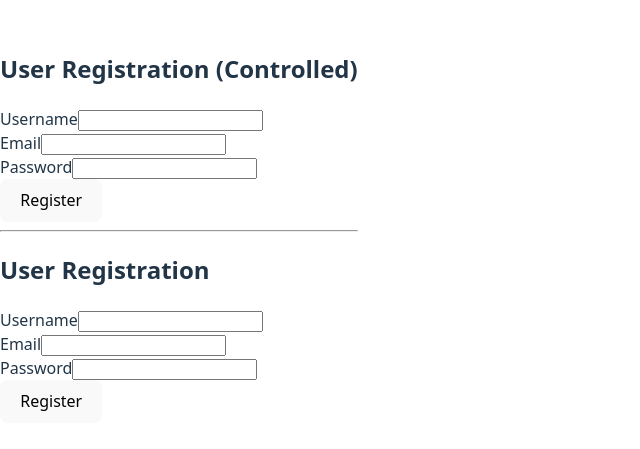
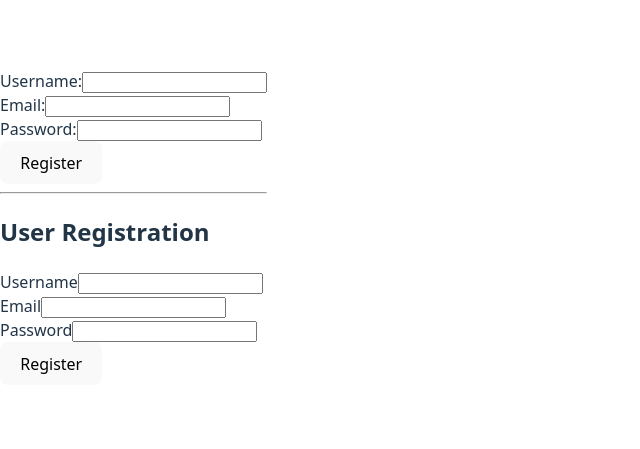
Before and after one commit to David-Samson401/alx-fe-reactjs, a React (Vite) app in the folder form-handling-react/: page / in a window 1280 px wide. Shown: the part 173-622 px from the top of the page, without its empty margins (0-640 px from the left). Built offline with nearby package versions, Linux system fonts and the light colour scheme.

Commit message:
Implemented controlled form and Formik form handling

```diff
--- a/form-handling-react/src/components/RegistrationForm.jsx
+++ b/form-handling-react/src/components/RegistrationForm.jsx
@@ -1,78 +1,51 @@
-import { useState } from "react";
+
+import React, { useState } from "react";
 
 const RegistrationForm = () => {
-  const [formData, setFormData] = useState({
-    username: "",
-    email: "",
-    password: ""
-  });
-
-  const [error, setError] = useState("");
-
-  const handleChange = (e) => {
-    const { name, value } = e.target;
-    setFormData({
-      ...formData,
-      [name]: value
-    });
-  };
+  const [username, setUsername] = useState("");
+  const [email, setEmail] = useState("");
+  const [password, setPassword] = useState("");
 
   const handleSubmit = (e) => {
     e.preventDefault();
-
-    // Basic validation
-    if (!formData.username || !formData.email || !formData.password) {
-      setError("All fields are required.");
+    if (!username || !email || !password) {
+      alert("All fields are required!");
       return;
     }
-
-    setError("");
-    console.log("Form submitted:", formData);
-    alert("User registered successfully!");
+    console.log("Form submitted:", { username, email, password });
+    // Reset
+    setUsername("");
+    setEmail("");
+    setPassword("");
   };
 
   return (
-    <form onSubmit={handleSubmit} className="max-w-md mx-auto p-4 border rounded">
-      <h2 className="text-xl font-bold mb-4">User Registration (Controlled)</h2>
-
-      {error && <p className="text-red-500">{error}</p>}
-
-      <div className="mb-2">
-        <label className="block">Username</label>
+    <form onSubmit={handleSubmit}>
+      <div>
+        <label>Username:</label>
         <input
           type="text"
-          name="username"
-          value={formData.username}
-          onChange={handleChange}
-          className="border w-full px-2 py-1"
+          value={username}
+          onChange={(e) => setUsername(e.target.value)}
         />
       </div>
-
-      <div className="mb-2">
-        <label className="block">Email</label>
+      <div>
+        <label>Email:</label>
         <input
           type="email"
-          name="email"
-          value={formData.email}
-          onChange={handleChange}
-          className="border w-full px-2 py-1"
+          value={email}
+          onChange={(e) => setEmail(e.target.value)}
         />
       </div>
-
-      <div className="mb-2">
-        <label className="block">Password</label>
+      <div>
+        <label>Password:</label>
         <input
           type="password"
-          name="password"
-          value={formData.password}
-          onChange={handleChange}
-          className="border w-full px-2 py-1"
+          value={password}
+          onChange={(e) => setPassword(e.target.value)}
         />
       </div>
-
-      <button type="submit" className="bg-blue-500 text-white px-4 py-2 rounded">
-        Register
-      </button>
+      <button type="submit">Register</button>
     </form>
   );
 };
```
